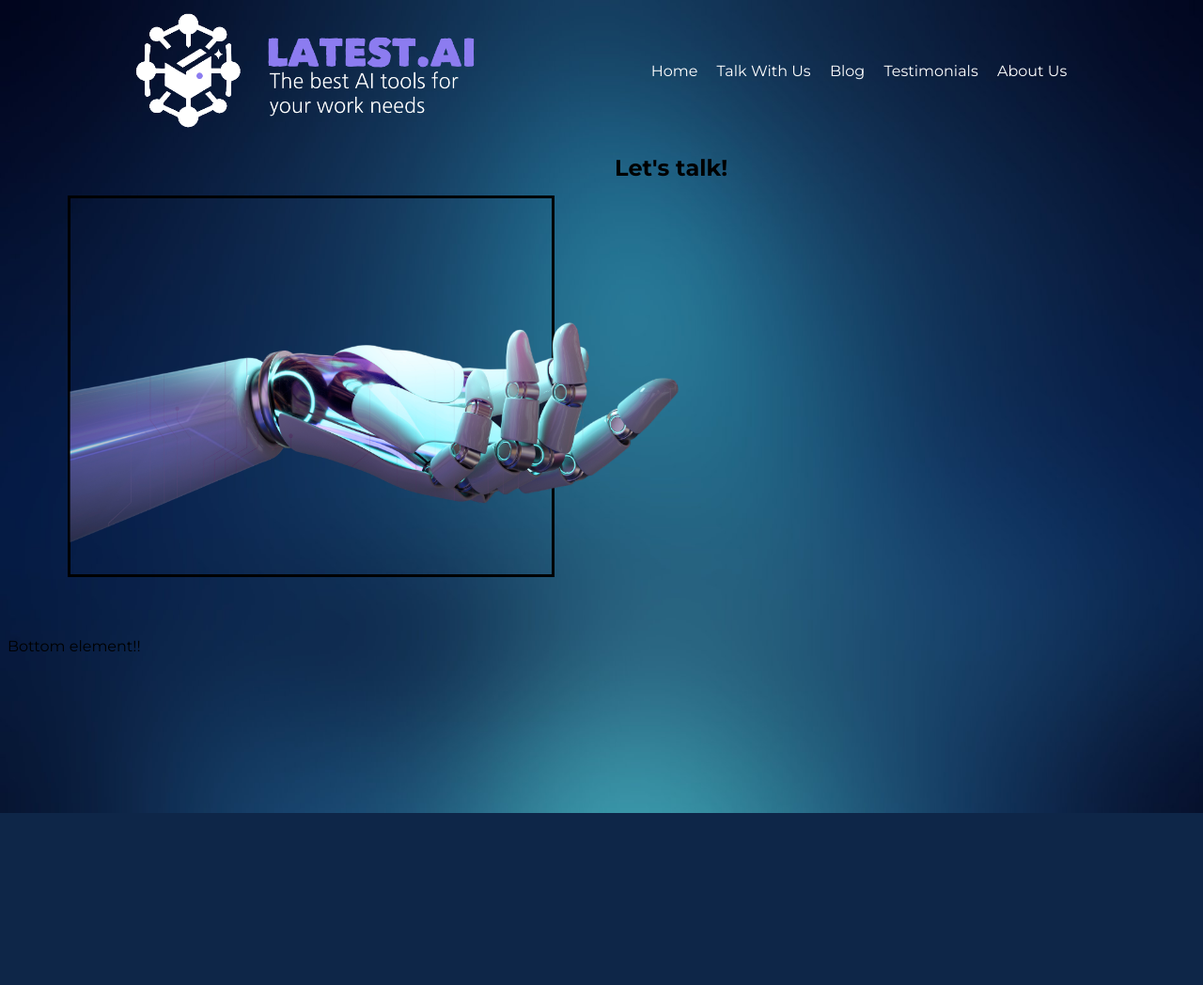
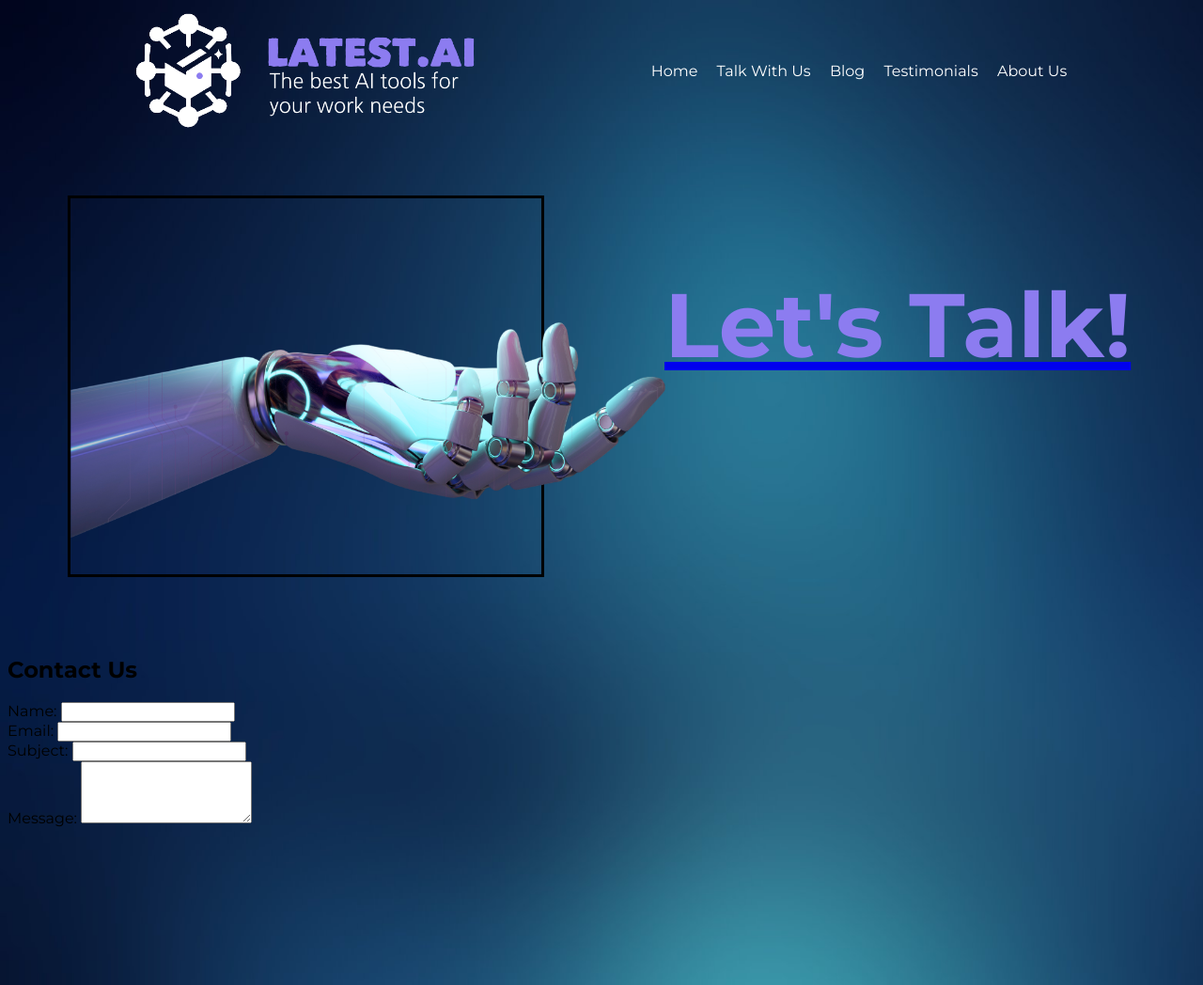
Before and after one commit to AnttiPerala/Web-and-App-Design-2024, a PHP site: page / in a window 1280 px wide. Shown: the whole page at 94% size. Before the commit the page ends 865 px from the top, so only its background shows below. Run offline with PHP 8.4, Linux system fonts and the light colour scheme.

Commit message:
contact form

```diff
--- a/01 Lesson/ProjectFiles/Web/Root/index.html
+++ b/01 Lesson/ProjectFiles/Web/Root/index.html
@@ -43,11 +43,36 @@
             </aside>
 
             <article>
-                <h1>Let's talk!</h1>
+                <a href="#contact">
+                    <h1>Let's talk!</h1>
+                </a>
             </article>
         </main>
 
-        <div id="bottomElement">Bottom element!!</div>
+        <div id="contact">
+
+            <form id="contactForm">
+                <h2>Contact Us</h2>
+                <div class="form-group">
+                    <label for="name">Name:</label>
+                    <input type="text" id="name" name="name" required>
+                </div>
+                <div class="form-group">
+                    <label for="email">Email:</label>
+                    <input type="email" id="email" name="email" required>
+                </div>
+                <div class="form-group">
+                    <label for="subject">Subject:</label>
+                    <input type="text" id="subject" name="subject" required>
+                </div>
+                <div class="form-group">
+                    <label for="message">Message:</label>
+                    <textarea id="message" name="message" rows="4" required></textarea>
+                </div>
+
+            </form>
+
+        </div>
 
         <footer></footer>
 
--- a/01 Lesson/ProjectFiles/Web/Root/style.css
+++ b/01 Lesson/ProjectFiles/Web/Root/style.css
@@ -52,6 +52,17 @@ main aside {
     margin: 5vw;
 }
 
+article h1 {
+    font-size: 6rem;
+    color: #8c7cf0;
+    text-transform: capitalize;
+}
+
+article {
+    margin: 5vw;
+    width: 40vw;
+}
+
 #robotHand {
     width: 130%;
     margin-top: 15vh;
```
